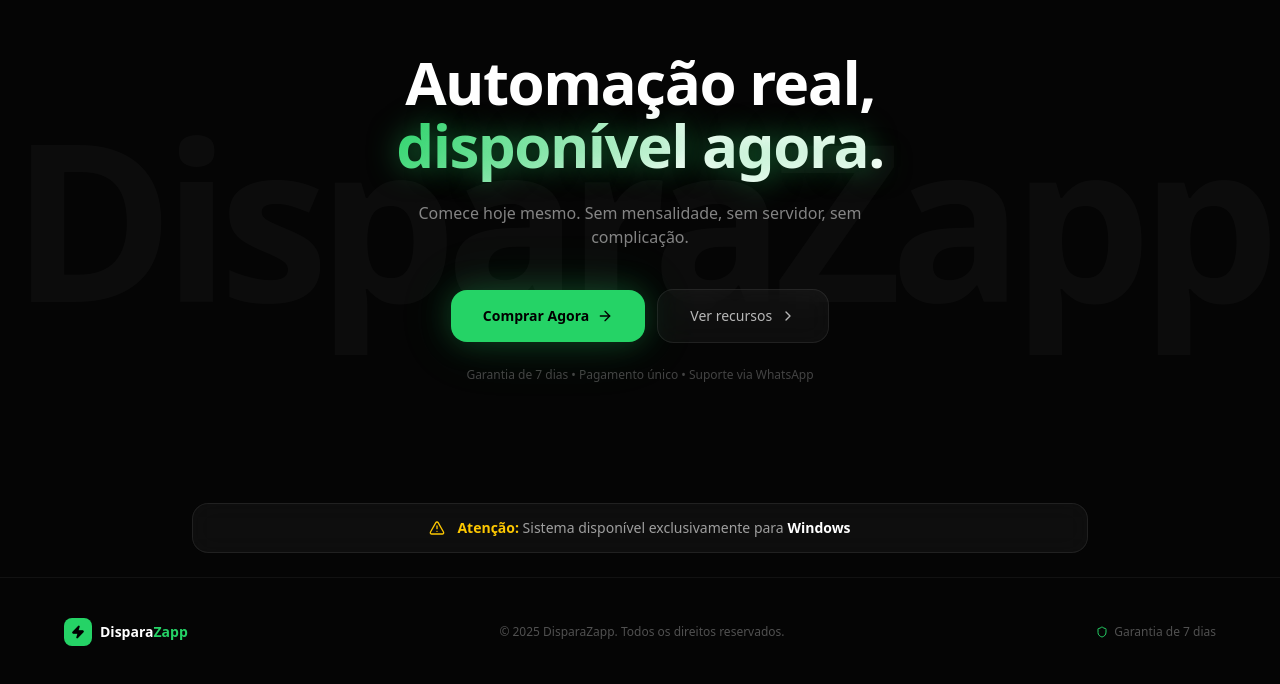
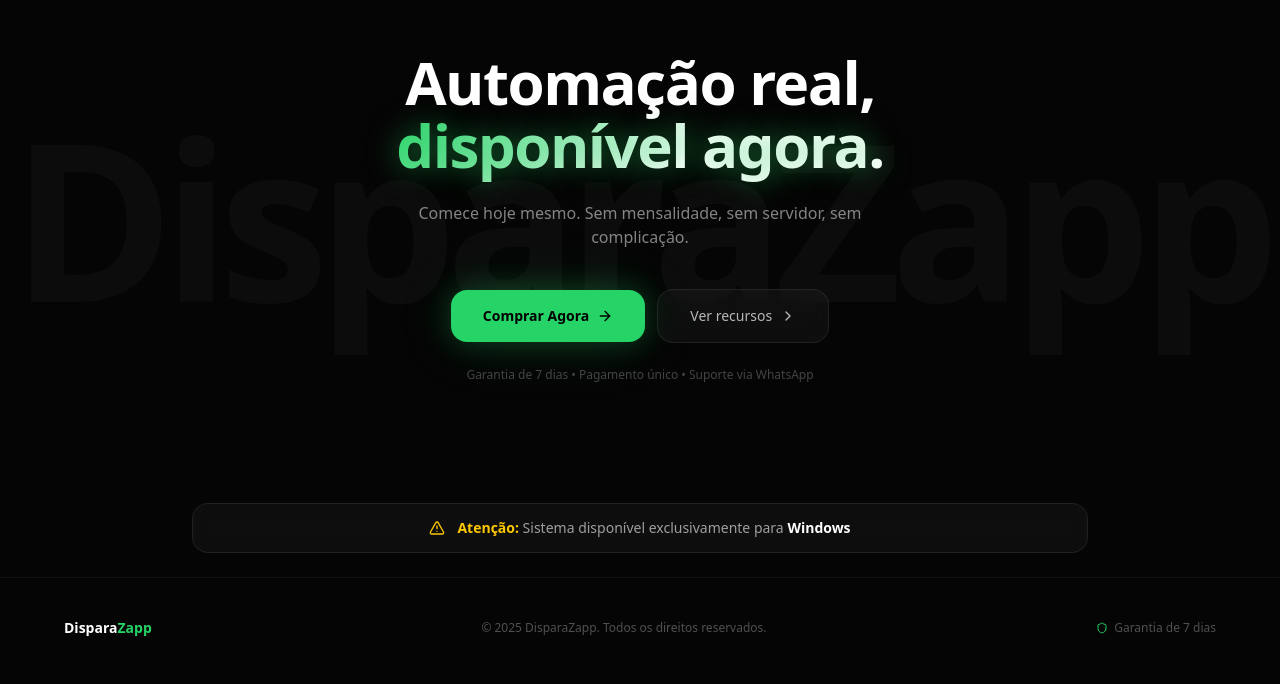
Before and after one commit to doro404/landing-disparazappp, a Next.js app: page / in a window 1280 px wide. Shown: the part 5996-6680 px from the top of the page. Built offline with nearby package versions, Linux system fonts and the light colour scheme; no server answers.

Commit message:
Update page.tsx

```diff
--- a/app/page.tsx
+++ b/app/page.tsx
@@ -824,9 +824,6 @@
     <footer className="border-t border-white/5 py-10 px-4">
       <div className="max-w-6xl mx-auto flex flex-col sm:flex-row items-center justify-between gap-4">
         <div className="flex items-center gap-2">
-          <div className="w-7 h-7 rounded-lg bg-[#25D366] flex items-center justify-center">
-            <Zap className="w-3.5 h-3.5 text-black" fill="black" />
-          </div>
           <span className="font-bold text-sm">
             Dispara<span className="text-[#25D366]">Zapp</span>
           </span>
```
